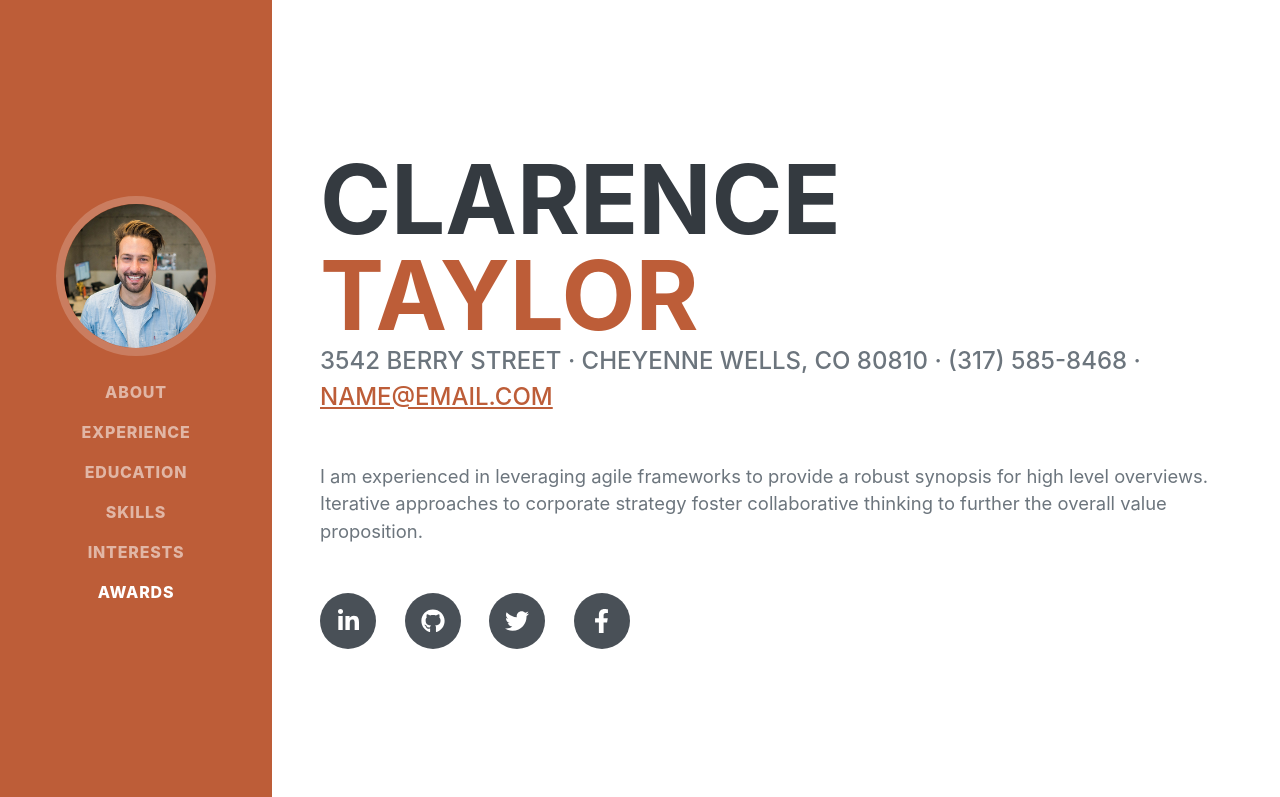
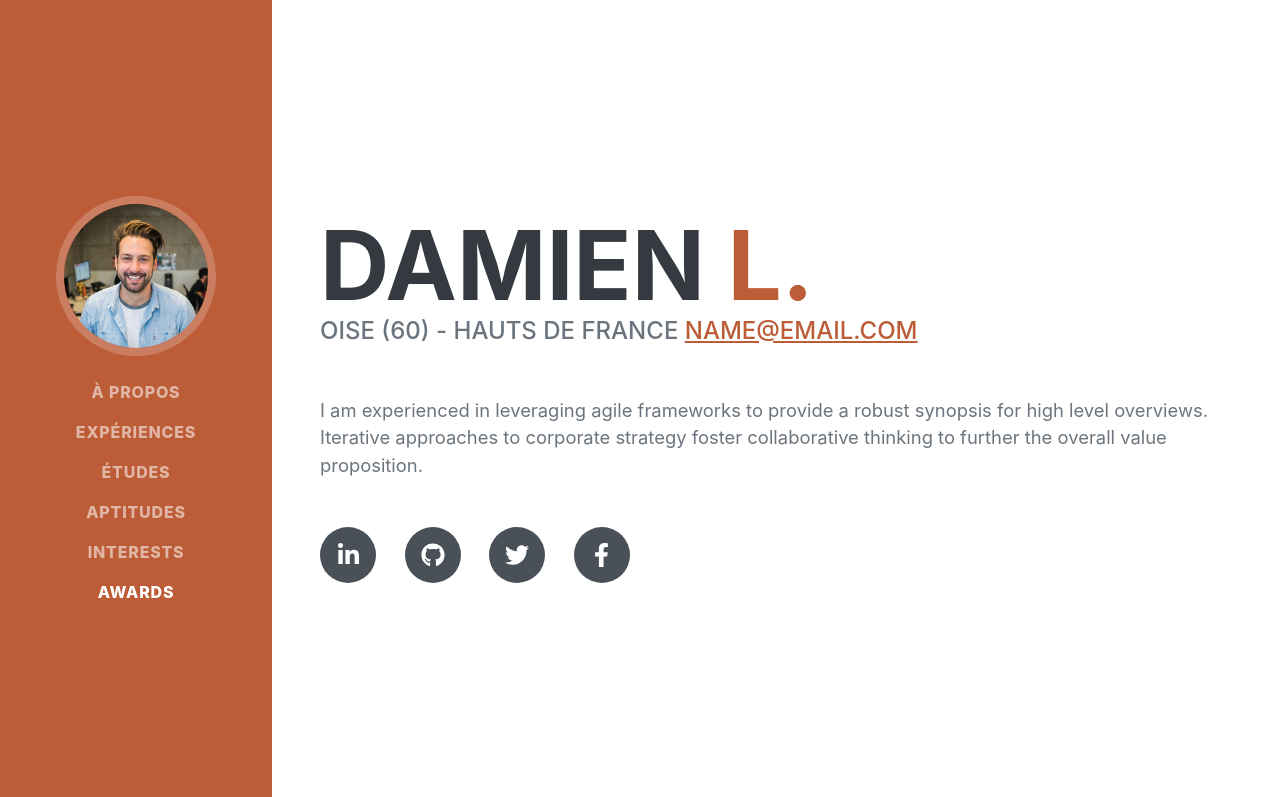
Before and after one commit to Dadoo972/Dadoo972.github.io, a plain HTML site: page index.html in a window 1280 px wide. Shown: the top 797 px of the page. Drawn offline with nearby package versions, Linux system fonts and the light colour scheme; a web font is replaced by a local one.

Commit message:
Début d'adaptation du template à travers de la traduction

```diff
--- a/index.html
+++ b/index.html
@@ -19,16 +19,16 @@
         <!-- Navigation-->
         <nav class="navbar navbar-expand-lg navbar-dark bg-primary fixed-top" id="sideNav">
             <a class="navbar-brand js-scroll-trigger" href="#page-top">
-                <span class="d-block d-lg-none">Clarence Taylor</span>
+                <span class="d-block d-lg-none">Damien Legoullon</span>
                 <span class="d-none d-lg-block"><img class="img-fluid img-profile rounded-circle mx-auto mb-2" src="assets/img/profile.jpg" alt="..." /></span>
             </a>
             <button class="navbar-toggler" type="button" data-bs-toggle="collapse" data-bs-target="#navbarResponsive" aria-controls="navbarResponsive" aria-expanded="false" aria-label="Toggle navigation"><span class="navbar-toggler-icon"></span></button>
             <div class="collapse navbar-collapse" id="navbarResponsive">
                 <ul class="navbar-nav">
-                    <li class="nav-item"><a class="nav-link js-scroll-trigger" href="#about">About</a></li>
-                    <li class="nav-item"><a class="nav-link js-scroll-trigger" href="#experience">Experience</a></li>
-                    <li class="nav-item"><a class="nav-link js-scroll-trigger" href="#education">Education</a></li>
-                    <li class="nav-item"><a class="nav-link js-scroll-trigger" href="#skills">Skills</a></li>
+                    <li class="nav-item"><a class="nav-link js-scroll-trigger" href="#about">À propos</a></li>
+                    <li class="nav-item"><a class="nav-link js-scroll-trigger" href="#experience">Expériences</a></li>
+                    <li class="nav-item"><a class="nav-link js-scroll-trigger" href="#education">Études</a></li>
+                    <li class="nav-item"><a class="nav-link js-scroll-trigger" href="#skills">Aptitudes</a></li>
                     <li class="nav-item"><a class="nav-link js-scroll-trigger" href="#interests">Interests</a></li>
                     <li class="nav-item"><a class="nav-link js-scroll-trigger" href="#awards">Awards</a></li>
                 </ul>
@@ -40,11 +40,11 @@
             <section class="resume-section" id="about">
                 <div class="resume-section-content">
                     <h1 class="mb-0">
-                        Clarence
-                        <span class="text-primary">Taylor</span>
+                        Damien
+                        <span class="text-primary">L.</span>
                     </h1>
                     <div class="subheading mb-5">
-                        3542 Berry Street · Cheyenne Wells, CO 80810 · (317) 585-8468 ·
+                        Oise (60) - Hauts de France
                         <a href="mailto:name@email.com">name@email.com</a>
                     </div>
                     <p class="lead mb-5">I am experienced in leveraging agile frameworks to provide a robust synopsis for high level overviews. Iterative approaches to corporate strategy foster collaborative thinking to further the overall value proposition.</p>
```
